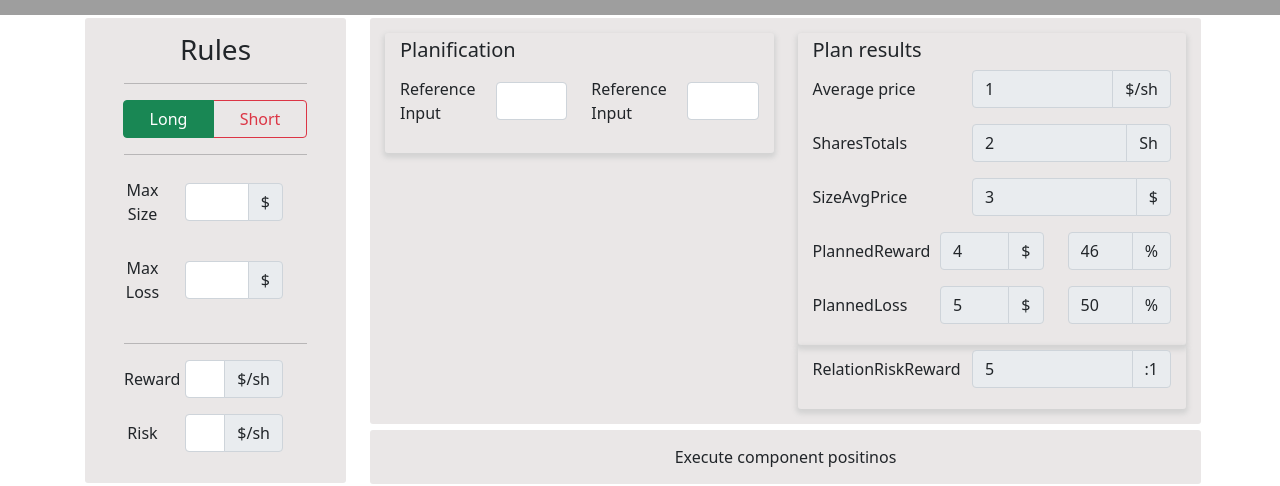
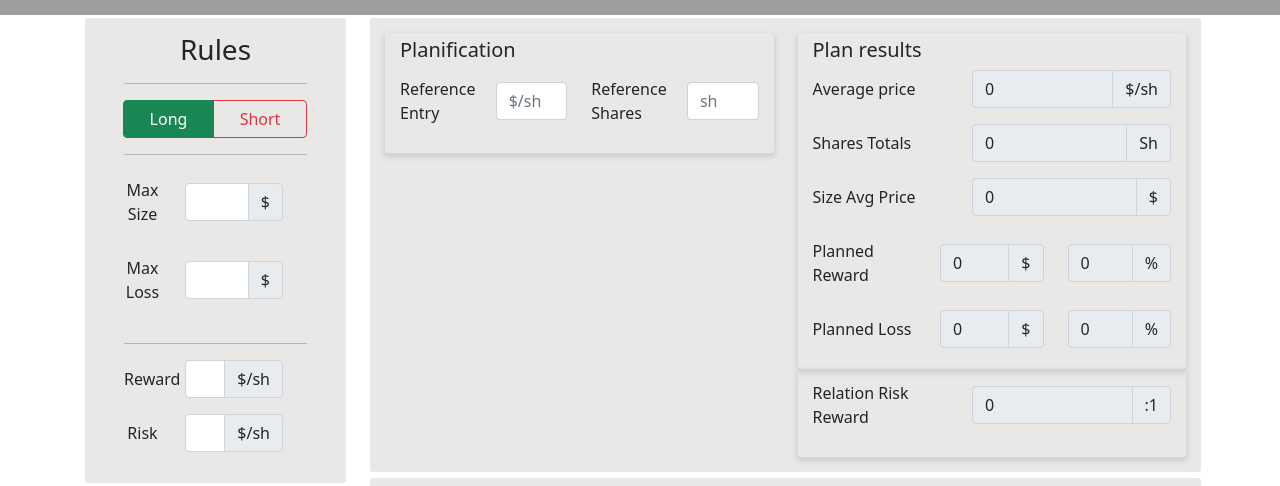
Before and after one commit to unailecue/dtl, a React (Create React App) app: page / in a window 1280 px wide. Shown: the part 135-621 px from the top of the page. Built offline with nearby package versions, Linux system fonts and the light colour scheme; grey boxes are pictures that could not be loaded.

Commit message:
:construction: plan variables and inputs complete

```diff
--- a/src/components/PlanningInput.js
+++ b/src/components/PlanningInput.js
@@ -4,13 +4,15 @@ import { Button, ButtonGroup, ToggleButton, Form, Row, Col, Table, Container } f
 
 
 export default function PlanningInput({ planningInput }) {
+    const refEntry = useRef()
+    const refShare = useRef()
 
-    const [ReferenceEntry, setReferenceEntry] = useState();
-    const [ReferenceShare, setReferenceShare] = useState();
-    function handleChange(e) {
-        console.log("handling")
+    function handleChangeRefenceEntry(e) {
+        planningInput.referenceEntry.setState(refEntry.current.value);
     }
-    const ref = useRef()
+    function handleChangeRefenceShares(e) {
+        planningInput.referenceShares.setState(refShare.current.value);
+    }
     return (
         <div className="personal-box-shadow">
             <h5>
@@ -20,26 +22,25 @@ export default function PlanningInput({ planningInput }) {
                 <Col sm="6">
                     <Form.Group as={Row} className="mb-3 align-items-center">
                         <Form.Label column xs="6">
-                            Reference Input
+                            {planningInput.referenceEntry.name || "planningInput.referenceEntry.name"}
                         </Form.Label>
                         <Col xs="6">
-                            <Form.Control type="number" ref={ref} onChange={handleChange} />
+
+                            <Form.Control type="number" ref={refEntry} onChange={handleChangeRefenceEntry} placeholder="$/sh" />
                         </Col>
                     </Form.Group>
                 </Col>
                 <Col sm="6">
                     <Form.Group as={Row} className="mb-3 align-items-center">
                         <Form.Label column xs="6">
-                            Reference Input
+                            {planningInput.referenceShares.name || "planningInput.referenceEntry.name"}
                         </Form.Label>
                         <Col xs="6">
-                            <Form.Control type="number" ref={ref} onChange={handleChange} />
+                            <Form.Control type="number" ref={refShare} onChange={handleChangeRefenceShares} placeholder="sh" />
                         </Col>
                     </Form.Group>
                 </Col>
             </Row>
-
-
         </div>
     )
 }
--- a/src/components/PositionPlan.js
+++ b/src/components/PositionPlan.js
@@ -4,16 +4,13 @@ import PlanningInput from './PlanningInput';
 import PlanningResults from './PlanningResults';
 
 export default function PositionPlan({ positionPlan }) {
-    function handleChange(e) {
-        console.log("handling")
-    }
-
     const planningResults = positionPlan.planningResults;
+    const planningInput = positionPlan.planningInput;
     return (
         <div className="box">
             <Row>
                 <Col sm="6">
-                    <PlanningInput />
+                    <PlanningInput planningInput={planningInput} />
                 </Col>
                 <Col sm="6">
                     <PlanningResults planningResults={planningResults} />
--- a/src/components/PositionPlanOutput.js
+++ b/src/components/PositionPlanOutput.js
@@ -12,7 +12,7 @@ export default function PositionPlanOutput({ data }) {
             </Form.Label>
             <Col xs="7">
                 <InputGroup>
-                    <Form.Control type="number" defaultValue={data.val} readOnly />
+                    <Form.Control type="number" value={data.val || 0} readOnly />
                     <InputGroup.Text> {data.onlyDolarSymbol}</InputGroup.Text>
                 </InputGroup>
             </Col>
--- a/src/components/PositionPlanOutputPercent.js
+++ b/src/components/PositionPlanOutputPercent.js
@@ -10,13 +10,13 @@ export default function PositionPlanOutputPercent({ data }) {
             <Col xs="4">
 
                 <InputGroup>
-                    <Form.Control type="number" defaultValue={data.dolars} readOnly />
+                    <Form.Control type="number" value={data.dolars || 0} readOnly />
                     <InputGroup.Text>$</InputGroup.Text>
                 </InputGroup>
             </Col>
             <Col xs="4">
                 <InputGroup>
-                    <Form.Control type="number" defaultValue={data.percent} readOnly />
+                    <Form.Control type="number" value={data.percent || 0} readOnly />
                     <InputGroup.Text>%</InputGroup.Text>
                 </InputGroup>
             </Col>
--- a/src/pages/PositionSizing.js
+++ b/src/pages/PositionSizing.js
@@ -13,14 +13,17 @@ export default function PositionSizing() {
     const [Reward, setReward] = useState();
     const [Risk, setRisk] = useState();
 
-    const [AvergaPrice, setAvergaPrice] = useState(1);
-    const [SharesTotals, setSharesTotals] = useState(2);
-    const [SizeAvgPrice, setSizeAvgPrice] = useState(3);
-    const [PlannedReward, setPlannedReward] = useState(4);
-    const [PlannedLoss, setPlannedLoss] = useState(5);
-    const [PlannedRewardPerc, setPlannedRewardPerc] = useState(46);
-    const [PlannedLossPerc, setPlannedLossPerc] = useState(50);
-    const [RelationRiskReward, setRelationRiskReward] = useState(5);
+    const [AvergaPrice, setAvergaPrice] = useState();
+    const [SharesTotals, setSharesTotals] = useState();
+    const [SizeAvgPrice, setSizeAvgPrice] = useState();
+    const [PlannedReward, setPlannedReward] = useState();
+    const [PlannedLoss, setPlannedLoss] = useState();
+    const [PlannedRewardPerc, setPlannedRewardPerc] = useState();
+    const [PlannedLossPerc, setPlannedLossPerc] = useState();
+    const [RelationRiskReward, setRelationRiskReward] = useState();
+
+    const [ReferenceEntry, setReferenceEntry] = useState();
+    const [ReferenceShares, setReferenceShares] = useState();
 
     //Object construction
     const PositionTypeObj = { name: "Position Type", islong: isLong, setState: setIsLongChange, nameShortValue: "Short", nameLongValue: "Long" };
@@ -30,12 +33,17 @@ export default function PositionSizing() {
     const RiskOBJ = { name: "Risk", onlyDolarSymbol: false, setState: setRisk };
 
     const averagePrice = { name: "Average price", onlyDolarSymbol: "$/sh", val: AvergaPrice };
-    const sharesTotals = { name: "SharesTotals", onlyDolarSymbol: "Sh", val: SharesTotals };
-    const sizeAvgPrice = { name: "SizeAvgPrice", onlyDolarSymbol: "$", val: SizeAvgPrice };
-    const plannedReward = { name: "PlannedReward", onlyDolarSymbol: "$", dolars: PlannedReward, percent: PlannedRewardPerc };
-    const plannedLoss = { name: "PlannedLoss", onlyDolarSymbol: false, dolars: PlannedLoss, percent: PlannedLossPerc };
+    const sharesTotals = { name: "Shares Totals", onlyDolarSymbol: "Sh", val: SharesTotals };
+    const sizeAvgPrice = { name: "Size Avg Price", onlyDolarSymbol: "$", val: SizeAvgPrice };
+    const plannedReward = { name: "Planned Reward", onlyDolarSymbol: "$", dolars: PlannedReward, percent: PlannedRewardPerc };
+    const plannedLoss = { name: "Planned Loss", onlyDolarSymbol: false, dolars: PlannedLoss, percent: PlannedLossPerc };
+    const relationRiskReward = { name: "Relation Risk Reward", onlyDolarSymbol: ":1", val: RelationRiskReward };
 
-    const relationRiskReward = { name: "RelationRiskReward", onlyDolarSymbol: ":1", val: RelationRiskReward };
+
+    const referenceEntry = { name: "Reference Entry", setState: setReferenceEntry };
+    const referenceShares = { name: " Reference Shares", setState: setReferenceShares };
+
+
 
 
     //Unify objects by component
@@ -48,18 +56,32 @@ export default function PositionSizing() {
             plannedReward: plannedReward,
             plannedLoss: plannedLoss,
             relationRiskReward: relationRiskReward
+        },
+        planningInput: {
+            referenceEntry: referenceEntry,
+            referenceShares: referenceShares
         }
     }
 
     //Example of useEffect
     useEffect(() => {
 
-        console.log("Execute formulas validations", { MaxSize })
-        console.log("Execute formulas validations", { MaxLoss })
-        console.log("Execute formulas validations", { Reward })
+        // console.log("Execute formulas validations", { MaxSize })
+        // console.log("Execute formulas validations", { MaxLoss })
+        // console.log("Execute formulas validations", { Reward })
+
+    }, [MaxLoss, isLong, MaxSize, Risk, Reward])
+    useEffect(() => {
+
+        // console.log("Execute formulas validations", { MaxSize })
+        // console.log("Execute formulas validations", { MaxLoss })
+        // console.log("Execute formulas validations", { Reward })
+        console.log({ ReferenceEntry })
+        console.log({ ReferenceShares })
+        console.log({ averagePrice })
 
 
-    }, [MaxLoss, isLong, MaxSize, Risk, Reward])
+    }, [ReferenceEntry, ReferenceShares])
     return (
         <Container>
             <Row>
```
